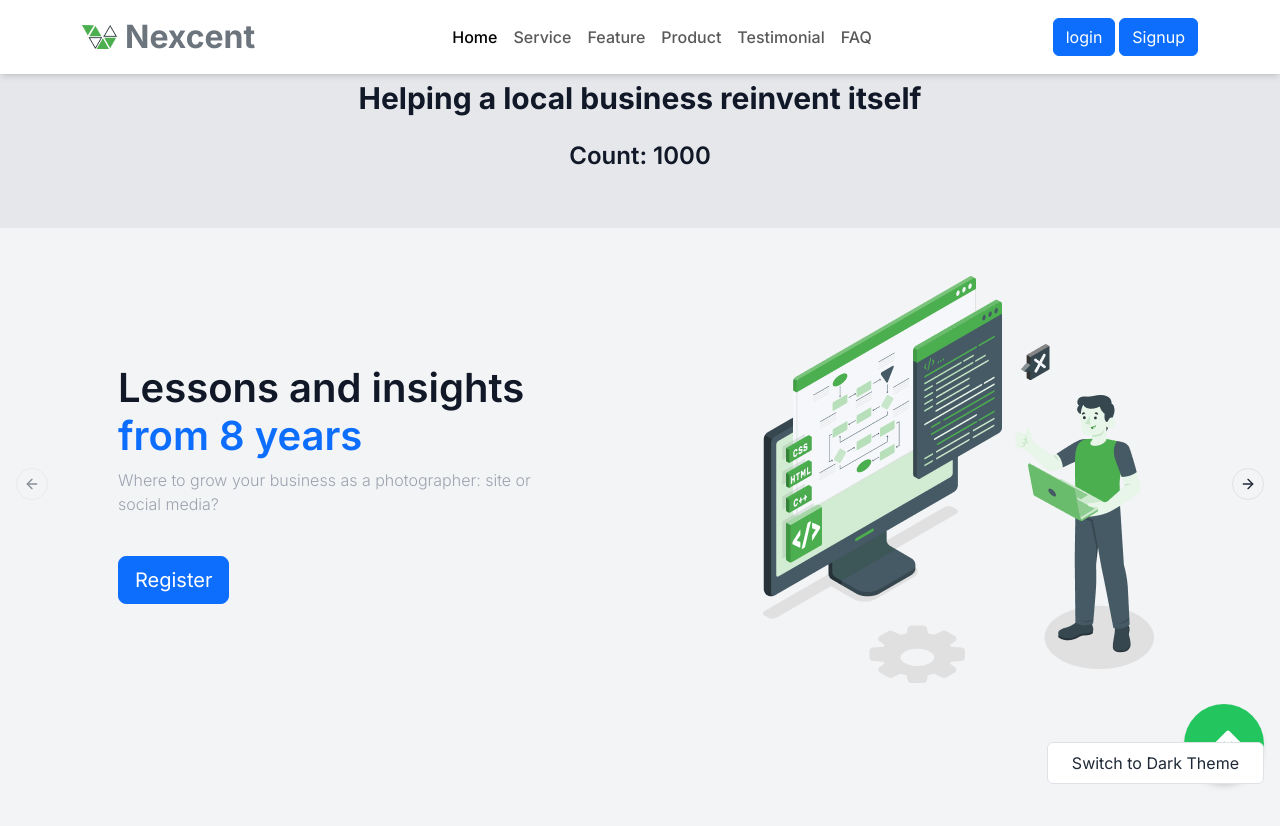
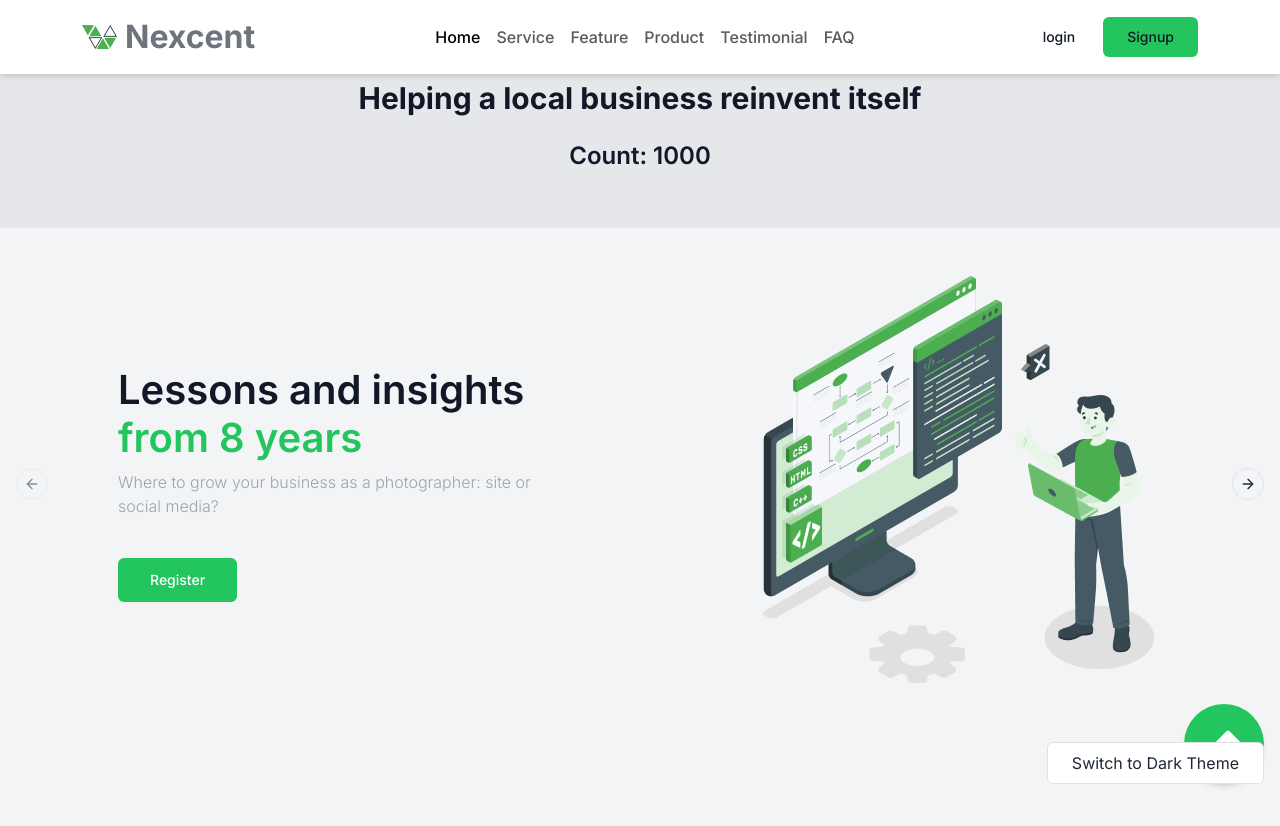
Before and after one commit to raushanrauss/programming-pathshala, a Next.js app in the folder my-app/: page / in a window 1280 px wide. Shown: the top 826 px of the page. Built offline with nearby package versions, Linux system fonts and the light colour scheme.

Commit message:
fix nav Error

```diff
--- a/my-app/app/Component/Navbar.tsx
+++ b/my-app/app/Component/Navbar.tsx
@@ -1,7 +1,8 @@
 "use client";
+import { Button } from "@/components/ui/button";
 import Image from "next/image";
 import Link from "next/link";
-import Button from "react-bootstrap/Button";
+
 import Container from "react-bootstrap/Container";
 import Nav from "react-bootstrap/Nav";
 import Navbar from "react-bootstrap/Navbar";
@@ -15,23 +16,23 @@ const NavbarContent = [
     },
     {
         title: "Service",
-        link: "#service",
+        link: "/service",
     },
     {
         title: "Feature",
-        link: "#feature",
+        link: "/feature",
     },
     {
         title: "Product",
-        link: "#product",
+        link: "/product",
     },
     {
         title: "Testimonial",
-        link: "#testimonial",
+        link: "/testimonial",
     },
     {
         title: "FAQ",
-        link: "#faq",
+        link: "/faq",
     },
 ];
 
@@ -63,7 +64,7 @@ const NavbarComponent = () => {
                         ))}
                     </Nav>
                     <div className="d-flex gap-1 justify-content-end align-items-center">
-                        <Button  className="bg-green-500" type="button">
+                        <Button className="bg-green hover:bg-green-500 border-green-300" type="button">
                             login
                         </Button>
                         <Button className="bg-green-500">Signup</Button>
--- a/my-app/app/page.tsx
+++ b/my-app/app/page.tsx
@@ -34,7 +34,7 @@ const Home: React.FC = () => {
   return (
     <main className={`min-h-screen ${isDarkTheme ? "bg-gray-900 text-white" : "bg-gray-100 text-gray-900"}`}>
       <div className="bg-white shadow-md fixed w-full z-10 top-0">
-        <NavbarComponent />
+        <NavbarComponent theme={isDarkTheme} />
         </div>
       <div className="mt-10">
         <CountUpSection endValue={1000} />
--- a/my-app/app/section/Hero .tsx
+++ b/my-app/app/section/Hero .tsx
@@ -1,8 +1,9 @@
 import Container from "react-bootstrap/Container";
-import Button from "react-bootstrap/Button";
+
 
 import Image from "next/image";
 import { Skeleton } from "@/components/ui/skeleton";
+import { Button } from "@/components/ui/button";
 
 const Hero = () => {
 
@@ -11,12 +12,12 @@ const Hero = () => {
             <div className="font-inter" data-aos="fade-right">
                 <h1 className=" text-gray-900 fw-semibold">
                     Lessons and insights&nbsp; <br />
-                    <span className="text-primary">from 8 years</span>
+                    <span className="text-green-500">from 8 years</span>
                 </h1>
                 <p className="text-gray-400 fw-light fs-6">
                     Where to grow your business as a photographer: site or social media?
                 </p>
-                <Button variant="primary text-white mt-4" size="lg">
+                <Button className=" bg-green-500 text-white mt-4" size="lg">
                     Register
                 </Button>
             </div>
--- /dev/null
+++ b/my-app/app/service/page.tsx
@@ -0,0 +1,11 @@
+import React from 'react'
+
+const Service = () => {
+  return (
+    <div>
+      <h1>This is the service page</h1>
+    </div>
+  )
+}
+
+export default Service
```
Also changed, not shown: my-app/app/layout.tsx (+6 -2 lines), my-app/public/Screenshot 2024-07-07 160735.png (added).
